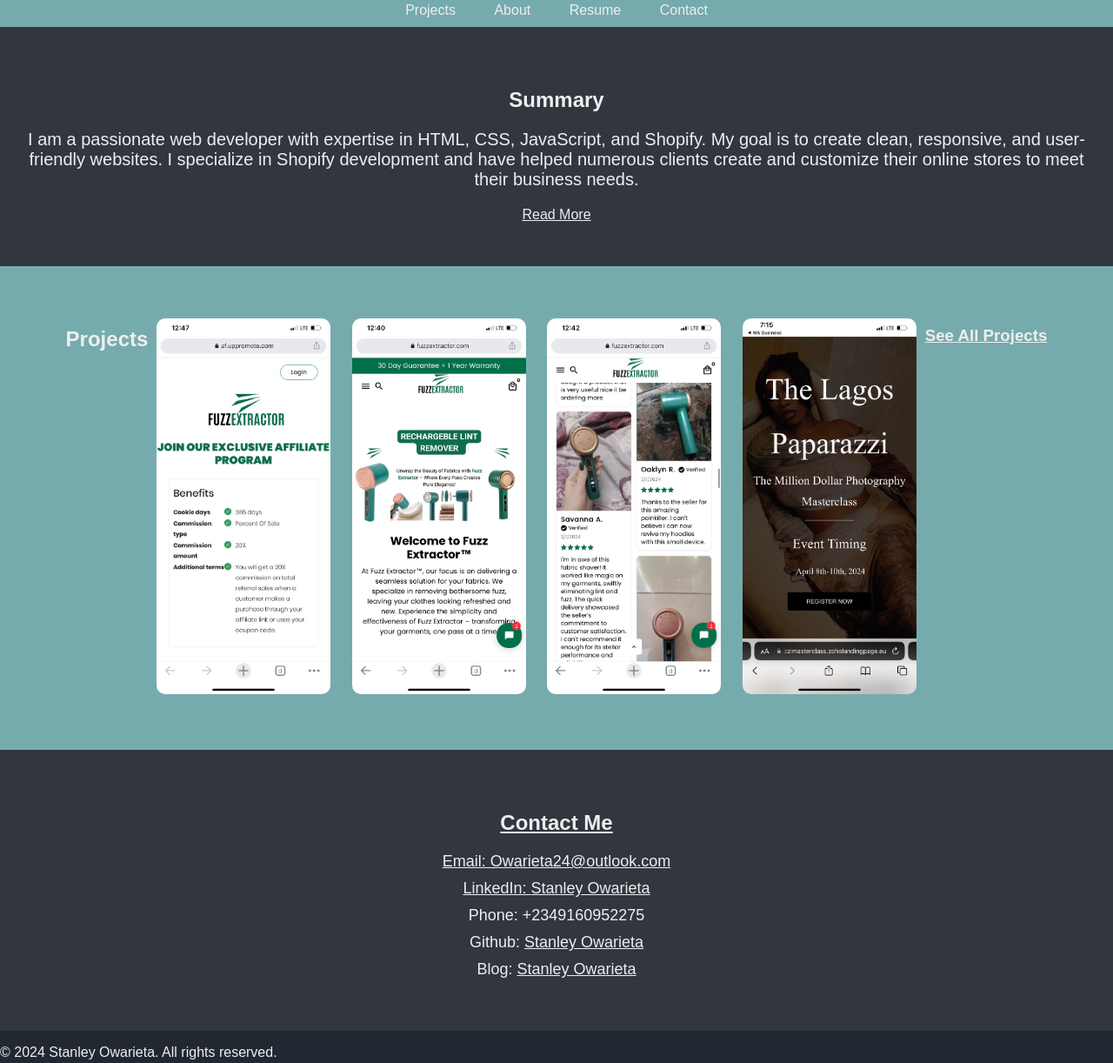
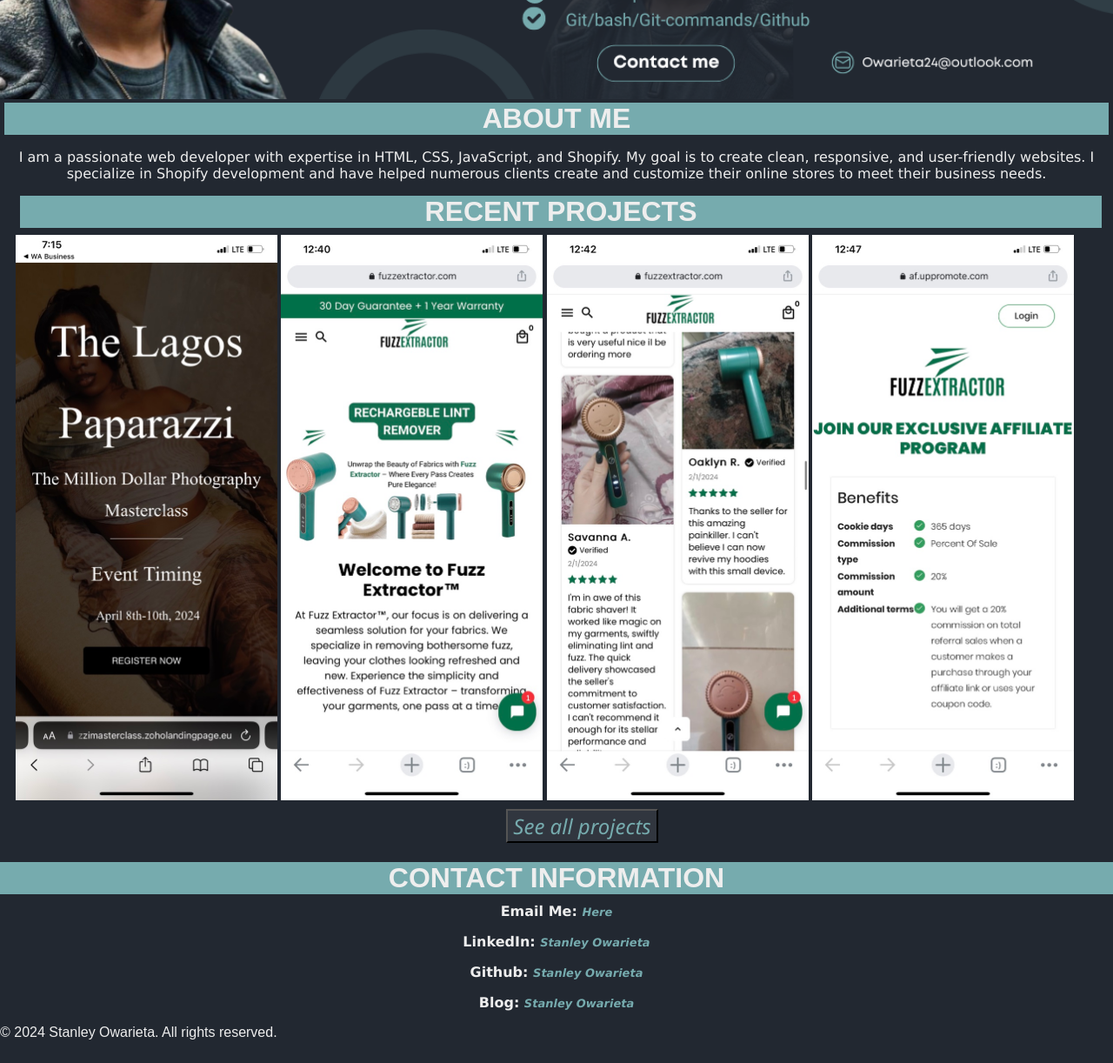
Before and after one commit to Stanley-24/Landingpage, a plain HTML site: page index.html in a window 1280 px wide. Shown: the part 347-1569 px from the top of the page at 87% size. Drawn offline with Linux system fonts and the light colour scheme.

Commit message:
Added more code to the styling
change the project image style to grid

```diff
--- a/Stylesheet.css
+++ b/Stylesheet.css
@@ -24,16 +24,24 @@ h1 {
     color: #EEEEEE; /* Ensure text is visible against the background */
 }
 
-nav {
-    background-color: #76ABAE;
-    padding: 10px 0;
+.navigation {
+    font: bold 11px "Helvetica Neue", Helvetica, Arial, sans-serif;
     text-align: center;
+    text-transform: uppercase;
+    margin: 0;
+    padding: 0;
 }
 
-nav a {
+.navigation li {
+    display: inline-block;
+}
+
+.navigation a {
+    background: linear-gradient(#76ABAE, #31363F);
+    border-right: 1px solid rgba(0, 0, 0, .3);
     color: #EEEEEE;
     text-decoration: none;
-    padding: 0 20px;
+    padding: 12px 20px;
 }
 
 section {
@@ -61,18 +69,129 @@ section {
     height: auto;
     margin: 10px;
     border-radius: 10px;
+    .image-box{
+        margin: 0 0 10px 0;
+        padding: 0;
+    }
+}
+.profile-pic{
+    margin-top: 0;
+    padding: 0;
+    width: 100%;
+    height: auto;
 }
 
-.contact {
-    background-color: #31363F;
-    color: #EEEEEE;
+
+.links-a h2{
+    text-align: center;
+    background-color: #76ABAE;
+    font-size: 24pt;
+    text-transform: uppercase;
+    margin-top: 10px;
+    margin-bottom: 10px;
 }
+.links-a p{
+    text-align: center;
+    margin-top: 0;
+    font-weight: 700;
+    font-family: Verdana, Geneva, Tahoma, sans-serif, arial, sans-serif;
+}
+.links-a p a{
+    color: #76ABAE;
+    font-style: italic;
+    font-size: small;
+    text-decoration: none;
 
-.contact p {
-    font-size: 18px;
-    margin: 10px 0;
 }
-
 .profile-img {
     display: none; /* Hide the profile image */
 }
+
+.column-container {
+    display: flex;
+    flex-wrap: wrap;
+    padding: 0 4px;
+  }
+
+  .column {
+    flex: 50%;
+    padding: 0 4px;
+    margin-left: 10px;
+    margin-bottom: 0;
+  }
+
+  .column-container .column img {
+    margin-top: 8px;
+    vertical-align: middle;
+    height: auto;
+    width: 24%;
+    margin-bottom: 0
+    ;
+  }
+ .column-container .project-h2{
+    text-align: center;
+    margin: 5px;
+    background-color: #76ABAE;
+    font: verdana "time" "roman" arial sans-serif;
+    padding: 0;
+    font-size: xx-large;
+    margin-top: 10px;
+    text-transform: uppercase;
+    font-weight: 700;
+    margin-top: 0;
+    margin-bottom: 0;
+ }
+.column p a{
+
+    color: #76ABAE;
+    border: #31363F;
+    text-decoration: none;
+    font-size: x-large;
+    font-style: italic;
+    padding: 0;
+    font-family: 'Segoe UI', Tahoma, Geneva, Verdana, sans-serif;
+}
+
+.column p {
+    margin-top: 10px;
+    border: #222831;
+    margin-bottom: 12px;
+}
+
+.column button{
+    margin-left: 45%;
+    background-color: #31363F;
+}
+
+.summary-page .summary-h2 {
+    text-align: center;
+    margin: 5px;
+    background-color: #76ABAE;
+    font: verdana "time" "roman" arial sans-serif;
+    padding: 0;
+    font-size: xx-large;
+    margin-top: 10px;
+    text-transform: uppercase;
+    font-weight: 700;
+    margin-top: 0;
+    margin-bottom: 0;
+}
+
+.summary-page .summary-h3 {
+    text-align: center;
+    margin: 5px;
+    background-color: #76ABAE;
+    font: verdana "time" "roman" arial sans-serif;
+    padding: 0;
+    font-size: large;
+    margin-top: 10px;
+    text-transform: uppercase;
+    font-weight: 700;
+    margin-top: 0;
+    margin-bottom: 0;
+}
+
+.summary-page p{
+    text-align: center;
+    font-family: Verdana, Geneva, Tahoma, sans-serif;
+}
--- a/index.html
+++ b/index.html
@@ -7,52 +7,50 @@
     <link rel="Stylesheet" href="Stylesheet.css">
 </head>
 <body>
-    <header>
-        <img src="./Images/Stanley website banner.png" alt="Stanley Owarieta" class="profile-img">
 
-    </header>
+         <nav class="navigation">
+            <ul>
+                <li><a href="https://www.behance.net/Marketingstanley">Projects</a></l>
+                <li><a href="./Pages/About me.html">About</a></l>
+                <li><a href="https://stanley-24.github.io/Resume/">Resume</a></l>
+                <li><a href="./Pages/Contact me.html">Contact</a></l>
+            </ul>
 
-    <nav>
-        <a href="https://www.behance.net/Marketingstanley">Projects</a>
-        <a href="./Pages/About me.html">About</a>
-        <a href="https://stanley-24.github.io/Resume/">Resume</a>
-        <a href="./Pages/Contact me.html">Contact</a>
+         </nav>
+    <div class="image-box">
+        <img class="profile-pic" src="./Images/Stanley.profile-1200x400px.png" alt="Stanley profile picture with AI">
+    </div>
+    <div class="summary-page">
+        <div class="summary-dp">
+            <h2 class="summary-h2">About me</h2>
+            <p>I am a passionate web developer with expertise in HTML, CSS, JavaScript, and Shopify.
+                My goal is to create clean, responsive, and user-friendly websites.
+                I specialize in Shopify development and have helped numerous clients
+                create and customize their online stores to meet their business needs.</p>
+        </div>
+    </div>
+    <div class="column-container">
+        <div class="column">
+            <h2 class="project-h2">Recent Projects</h2>
+            <img src="./Images/project 2 img 1.jpeg" height="200" width="200">
+            <img src="./Images/Project img 2.jpeg" height="200" width="2000">
+            <img src="./Images/project img 3.jpeg" height="200" width="2000">
+            <img src="./Images/Project1.jpeg" height="200" width="2000">
+            <p><button><a href="https://www.behance.net/Marketingstanley">See all projects</a></button></p>
+        </div>
+        <div>
+        </div>
+    </div>
 
-    </nav>
-
-    <section id="summary" class="about-me">
-        <h2>Summary</h2>
-        <p>
-            I am a passionate web developer with expertise in HTML, CSS, JavaScript, and Shopify.
-            My goal is to create clean, responsive, and user-friendly websites.
-            I specialize in Shopify development and have helped numerous clients
-            create and customize their online stores to meet their business needs.
-        </p>
-        <a href="./Pages/About me.html" style="color: #EEEEEE;" class="read-more">Read More</a>
-    </section>
-
-    <section id="projects" class="projects">
-        <h2>Projects</h2>
-        <div>
-            <a href="https://www.behance.net/gallery/192797719/New-E-commerce-store-designed-by-me-using-paid-theme"><img src="./Images/Project1.jpeg" alt="Fuzz Extractor affiliate page" width="200" height="200"></a>
-            <a href="https://www.behance.net/gallery/192797719/New-E-commerce-store-designed-by-me-using-paid-theme"><img src="./Images/Project img 2.jpeg" alt="The homepage of the fuzz extractor website" width="200" height="200"></a>
-            <a href="https://www.behance.net/gallery/192797719/New-E-commerce-store-designed-by-me-using-paid-theme"><img src="./Images/project img 3.jpeg" alt="The review section of the website" width="200" height="200"></a>
-            <a href="https://thelagospaparazzimasterclass.zoholandingpage.eu/"><img src="./Images/project 2 img 1.jpeg" alt="The Lagos Paparazzi masterclas event landing page" width="200" height="200"></a>
-            <!-- Add more project images and links as needed -->
-        </div>
-        <h3><a href="https://www.behance.net/Marketingstanley" style="color: #EEEEEE;">See All Projects </h3>
-    </section>
-
-    <section id="contact" class="contact">
-        <h2>Contact Me</h2>
-        <p>Email: Owarieta24@outlook.com</p>
-
-        <p>LinkedIn: <a href="https://www.linkedin.com/in/stanley-owarieta-9127042b7/" style="color: #EEEEEE;" target="_blank">Stanley Owarieta</a></p>
-        <p>Phone: +2349160952275</p>
-        <p>Github: <a href="https://github.com/Stanley-24" style="color: #EEEEEE;" target="_blank">Stanley Owarieta</a></p>
-        <p> Blog: <a href="https://stanley-owarieta.medium.com/list/reading-list" style="color: #EEEEEE;">Stanley Owarieta</a></p>
-
-    </section>
+    <div class="links-a">
+      <h2>Contact Information</h2>
+        <p>Email Me: <a href="mailto: Owarieta24@outlook.com?
+             &subject= Can you build me a website
+             &body= How much do you charge?">Here</a>
+        <p>LinkedIn: <a href="https://www.linkedin.com/in/stanley-owarieta-9127042b7/" target="_blank">Stanley Owarieta</a></p>
+        <p>Github: <a href="https://github.com/Stanley-24"  target="_blank">Stanley Owarieta</a></p>
+        <p> Blog: <a href="https://stanley-owarieta.medium.com/list/reading-list" >Stanley Owarieta</a></p>
+    </div>
 </body>
 </html>
 <footer>
```
Also changed, not shown: Pages/About me.html (+17 -12 lines), Pages/Contact me.html (+27 -20 lines), Images/Stanley website banner Desktop.png (deleted), Images/Stanley website banner- Mobile.png (deleted), Images/Stanley website pic (360 x 120 px).jpg (added), Images/Stanley.pc..png (added), Images/Stanley.profile-1200x400px.png (added).
